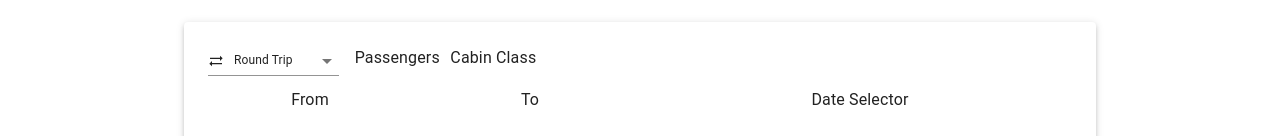
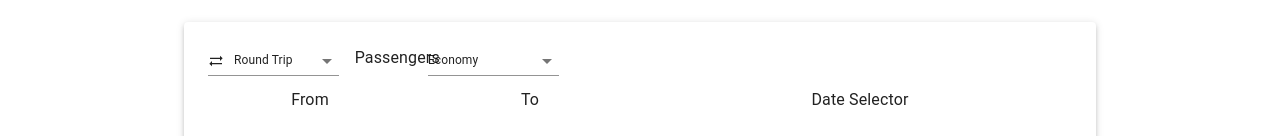
Before and after one commit to AGasco/google-flights-clone, a React (Vite) app: page / in a window 1280 px wide. Shown: the part 360-496 px from the top of the page. Built offline with nearby package versions, Linux system fonts and the light colour scheme.

Commit message:
Implemented CabinClassSelect

```diff
--- /dev/null
+++ b/src/components/SearchForm/CabinClassSelect.tsx
@@ -0,0 +1,42 @@
+import { FormControl, MenuItem, Select } from '@mui/material';
+import { useFlightContext } from '../../context';
+import { CabinClass } from '../../types';
+
+const options = [
+  { value: 'economy', label: 'Economy' },
+  { value: 'premium_economy', label: 'Premium Economy' },
+  { value: 'business', label: 'Business' },
+  { value: 'first', label: 'First' }
+];
+
+const CabinClassSelect = () => {
+  const { cabinClass, setCabinClass } = useFlightContext();
+
+  return (
+    <FormControl fullWidth>
+      <Select
+        variant="standard"
+        value={cabinClass}
+        onChange={(e) => setCabinClass(e.target.value as CabinClass)}
+        sx={{
+          fontSize: '12px',
+          height: '30px',
+          '& .MuiSelect-select': {
+            display: 'flex',
+            alignItems: 'center'
+          }
+        }}
+      >
+        {options.map(({ value, label }) => (
+          <MenuItem
+            value={value}
+            sx={{ display: 'flex', alignItems: 'center', fontSize: '12px' }}
+          >
+            {label}
+          </MenuItem>
+        ))}
+      </Select>
+    </FormControl>
+  );
+};
+export default CabinClassSelect;
--- a/src/components/SearchForm/SearchForm.tsx
+++ b/src/components/SearchForm/SearchForm.tsx
@@ -1,6 +1,7 @@
 import SearchOutlinedIcon from '@mui/icons-material/SearchOutlined';
 import { Box, Button, Grid2, Paper } from '@mui/material';
 import TripTypeSelect from './TripTypeSelect';
+import CabinClassSelect from './CabinClassSelect';
 
 const SearchForm = () => {
   return (
@@ -12,7 +13,9 @@ const SearchForm = () => {
             <TripTypeSelect />
           </Grid2>
           <Grid2 size={{ xs: 2, md: 1 }}>Passengers</Grid2>
-          <Grid2 size={{ xs: 3, sm: 2 }}>Cabin Class</Grid2>
+          <Grid2 size={{ xs: 3, sm: 2 }}>
+            <CabinClassSelect />
+          </Grid2>
         </Grid2>
 
         {/* Second Row */}
```
